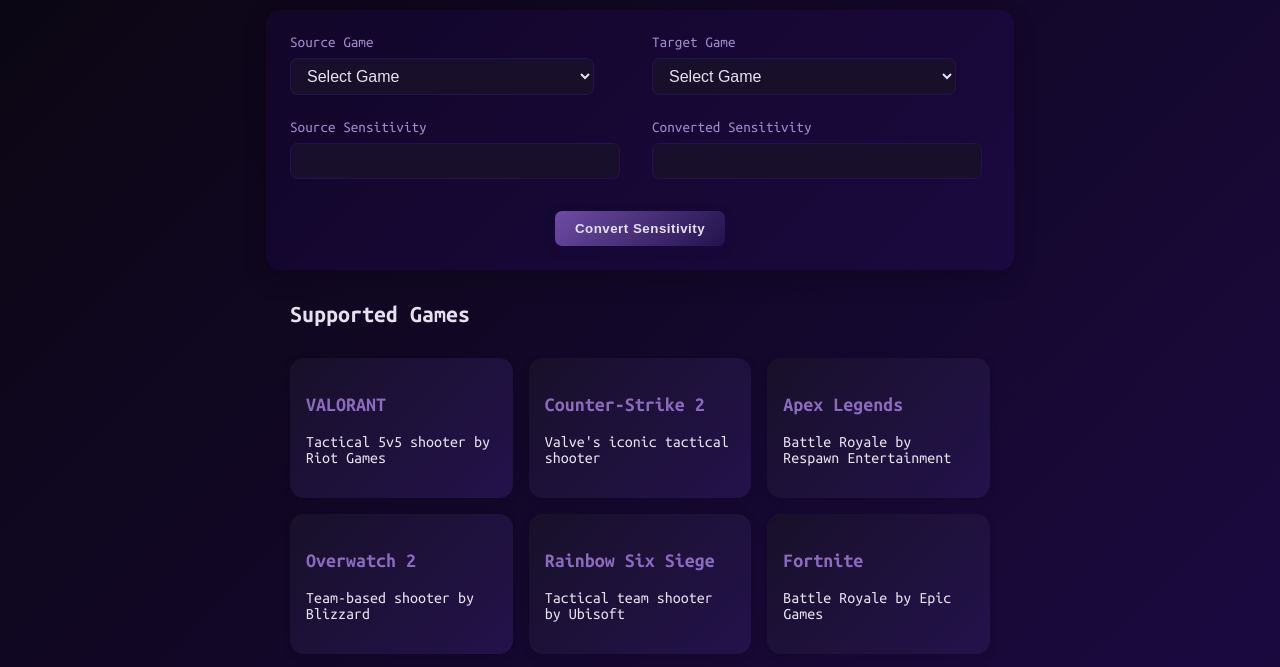
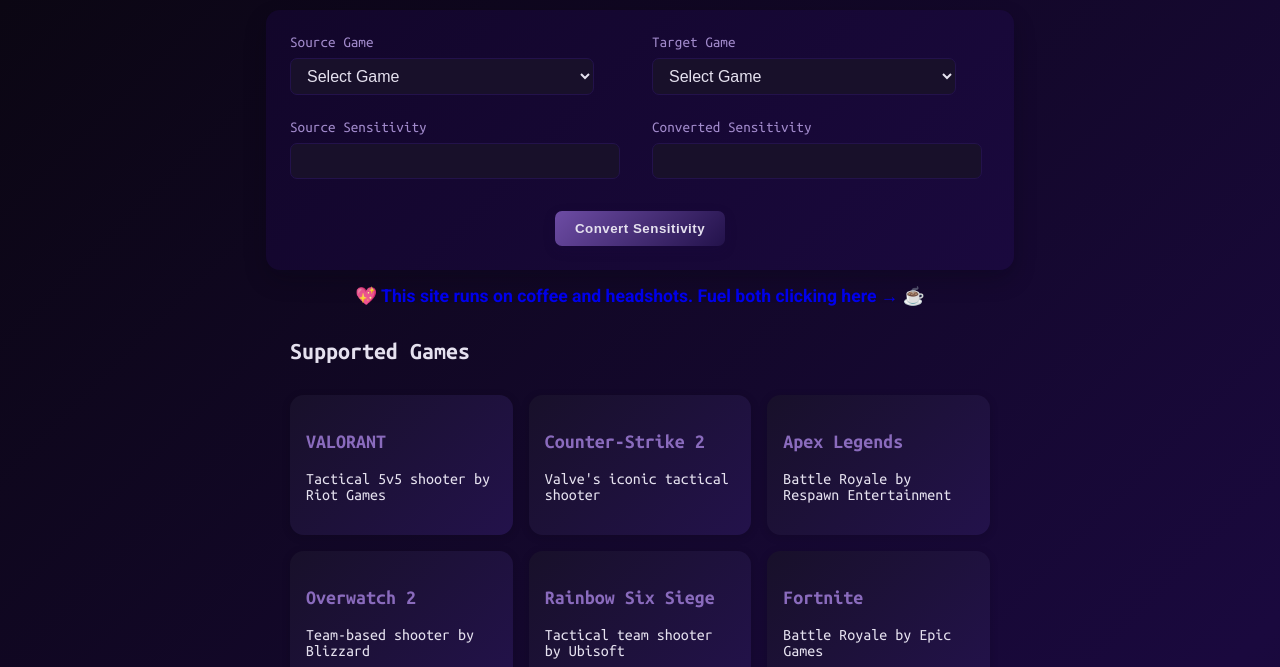
Before and after one commit to RevanYor/sensconverter, a website: page public/index.html in a window 1280 px wide. Shown: the part 122-789 px from the top of the page. Drawn offline with Linux system fonts and the light colour scheme; a web font is replaced by a local one.

Commit message:
Added Buy Me a Coffe Link

```diff
--- a/public/index.html
+++ b/public/index.html
@@ -86,7 +86,11 @@
 
             <button id="convertBtn">Convert Sensitivity</button>
         </section>
-
+        <div style="text-align: center; margin-top: 1rem;">
+            <a href="https://coff.ee/revanyor" target="_blank" rel="noopener" style="text-decoration: none; font-weight: bold; font-family: 'Roboto', sans-serif; font-size: 1.1rem;">
+                💖 This site runs on coffee and headshots. Fuel both clicking here → ☕
+            </a>
+          </div>
         <!-- Game List -->
         <section aria-label="Supported Games" class="games-section">
             <h2 class="section-title">Supported Games</h2>
```
